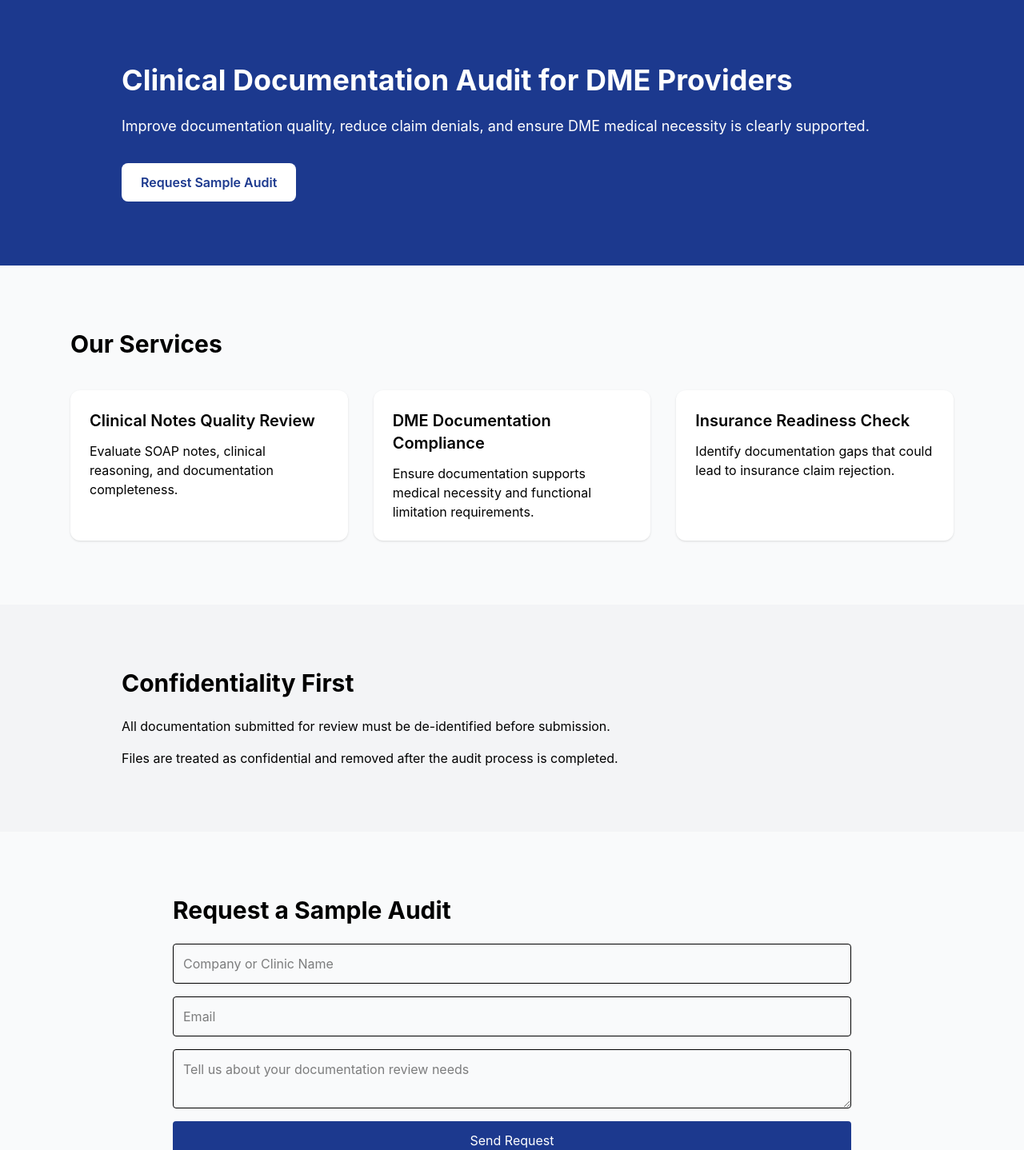
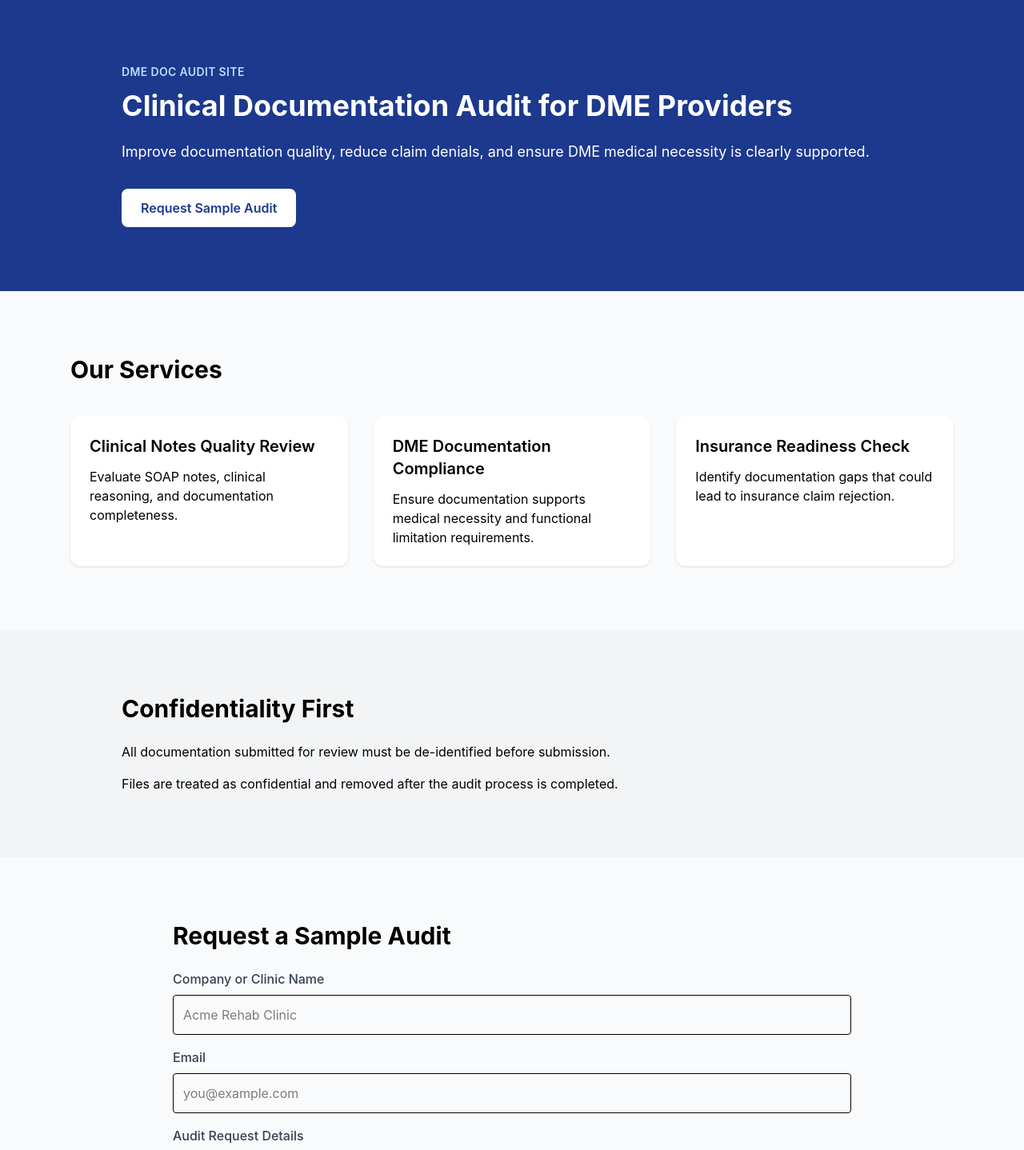
Before and after one commit to moloxanos-pixel/dme-doc-audit-site, a React (Vite) app: page / in a window 1280 px wide. Shown: the top 1438 px of the page at 80% size. Built offline with nearby package versions, Linux system fonts and the light colour scheme.

Commit message:
Polish landing page content and accessibility

```diff
--- a/src/App.jsx
+++ b/src/App.jsx
@@ -1,20 +1,23 @@
 export default function App() {
   return (
     <div className="min-h-screen bg-gray-50">
+      {/* HERO */}
+      <section className="bg-blue-900 py-20 text-white">
+        <div className="mx-auto max-w-5xl px-6">
+          <p className="mb-3 text-sm font-semibold uppercase tracking-wide text-blue-200">
+            DME Doc Audit Site
+          </p>
 
-      {/* HERO */}
-      <section className="bg-blue-900 text-white py-20">
-        <div className="max-w-5xl mx-auto px-6">
-          <h1 className="text-4xl font-bold mb-6">
+          <h1 className="mb-6 text-4xl font-bold">
             Clinical Documentation Audit for DME Providers
           </h1>
 
-          <p className="text-lg mb-8">
-            Improve documentation quality, reduce claim denials,
-            and ensure DME medical necessity is clearly supported.
+          <p className="mb-8 text-lg">
+            Improve documentation quality, reduce claim denials, and ensure DME
+            medical necessity is clearly supported.
           </p>
 
-          <button className="bg-white text-blue-900 px-6 py-3 rounded-lg font-semibold">
+          <button type="button" className="rounded-lg bg-white px-6 py-3 font-semibold text-blue-900">
             Request Sample Audit
           </button>
         </div>
@@ -22,108 +25,110 @@ export default function App() {
 
       {/* SERVICES */}
       <section className="py-20">
-        <div className="max-w-6xl mx-auto px-6">
+        <div className="mx-auto max-w-6xl px-6">
+          <h2 className="mb-10 text-3xl font-bold">Our Services</h2>
 
-          <h2 className="text-3xl font-bold mb-10">
-            Our Services
-          </h2>
-
-          <div className="grid md:grid-cols-3 gap-8">
-
-            <div className="bg-white p-6 rounded-xl shadow">
-              <h3 className="text-xl font-semibold mb-3">
+          <div className="grid gap-8 md:grid-cols-3">
+            <div className="rounded-xl bg-white p-6 shadow">
+              <h3 className="mb-3 text-xl font-semibold">
                 Clinical Notes Quality Review
               </h3>
 
               <p>
-                Evaluate SOAP notes, clinical reasoning,
-                and documentation completeness.
+                Evaluate SOAP notes, clinical reasoning, and documentation
+                completeness.
               </p>
             </div>
 
-            <div className="bg-white p-6 rounded-xl shadow">
-              <h3 className="text-xl font-semibold mb-3">
+            <div className="rounded-xl bg-white p-6 shadow">
+              <h3 className="mb-3 text-xl font-semibold">
                 DME Documentation Compliance
               </h3>
 
               <p>
-                Ensure documentation supports medical necessity
-                and functional limitation requirements.
+                Ensure documentation supports medical necessity and functional
+                limitation requirements.
               </p>
             </div>
 
-            <div className="bg-white p-6 rounded-xl shadow">
-              <h3 className="text-xl font-semibold mb-3">
+            <div className="rounded-xl bg-white p-6 shadow">
+              <h3 className="mb-3 text-xl font-semibold">
                 Insurance Readiness Check
               </h3>
 
               <p>
-                Identify documentation gaps that could lead
-                to insurance claim rejection.
+                Identify documentation gaps that could lead to insurance claim
+                rejection.
               </p>
             </div>
-
           </div>
         </div>
       </section>
 
       {/* CONFIDENTIALITY */}
       <section className="bg-gray-100 py-20">
-        <div className="max-w-5xl mx-auto px-6">
-
-          <h2 className="text-3xl font-bold mb-6">
-            Confidentiality First
-          </h2>
+        <div className="mx-auto max-w-5xl px-6">
+          <h2 className="mb-6 text-3xl font-bold">Confidentiality First</h2>
 
           <p className="mb-4">
-            All documentation submitted for review must be
-            de-identified before submission.
+            All documentation submitted for review must be de-identified before
+            submission.
           </p>
 
           <p>
-            Files are treated as confidential and removed after
-            the audit process is completed.
+            Files are treated as confidential and removed after the audit
+            process is completed.
           </p>
-
         </div>
       </section>
 
       {/* CONTACT */}
       <section className="py-20">
-        <div className="max-w-4xl mx-auto px-6">
+        <div className="mx-auto max-w-4xl px-6">
+          <h2 className="mb-6 text-3xl font-bold">Request a Sample Audit</h2>
 
-          <h2 className="text-3xl font-bold mb-6">
-            Request a Sample Audit
-          </h2>
-
-          <form className="grid gap-4">
-
+          <form className="grid gap-4" aria-label="Sample audit request form">
+            <label className="grid gap-2">
+              <span className="font-medium text-gray-700">Company or Clinic Name</span>
               <input
                 type="text"
-              placeholder="Company or Clinic Name"
-              className="p-3 border rounded"
+                name="companyName"
+                autoComplete="organization"
+                placeholder="Acme Rehab Clinic"
+                className="rounded border p-3"
+                required
               />
+            </label>
 
+            <label className="grid gap-2">
+              <span className="font-medium text-gray-700">Email</span>
               <input
                 type="email"
-              placeholder="Email"
-              className="p-3 border rounded"
+                name="email"
+                autoComplete="email"
+                placeholder="you@example.com"
+                className="rounded border p-3"
+                required
               />
+            </label>
 
+            <label className="grid gap-2">
+              <span className="font-medium text-gray-700">Audit Request Details</span>
               <textarea
+                name="details"
+                rows="5"
                 placeholder="Tell us about your documentation review needs"
-              className="p-3 border rounded"
+                className="rounded border p-3"
+                required
               />
+            </label>
 
-            <button className="bg-blue-900 text-white py-3 rounded">
+            <button type="submit" className="rounded bg-blue-900 py-3 text-white">
               Send Request
             </button>
-
           </form>
-
         </div>
       </section>
-
     </div>
   )
 }
```
Also changed, not shown: 1 other file (tests, documents, lock files or other folders). Lines whose indentation alone changed are shown as unchanged.
